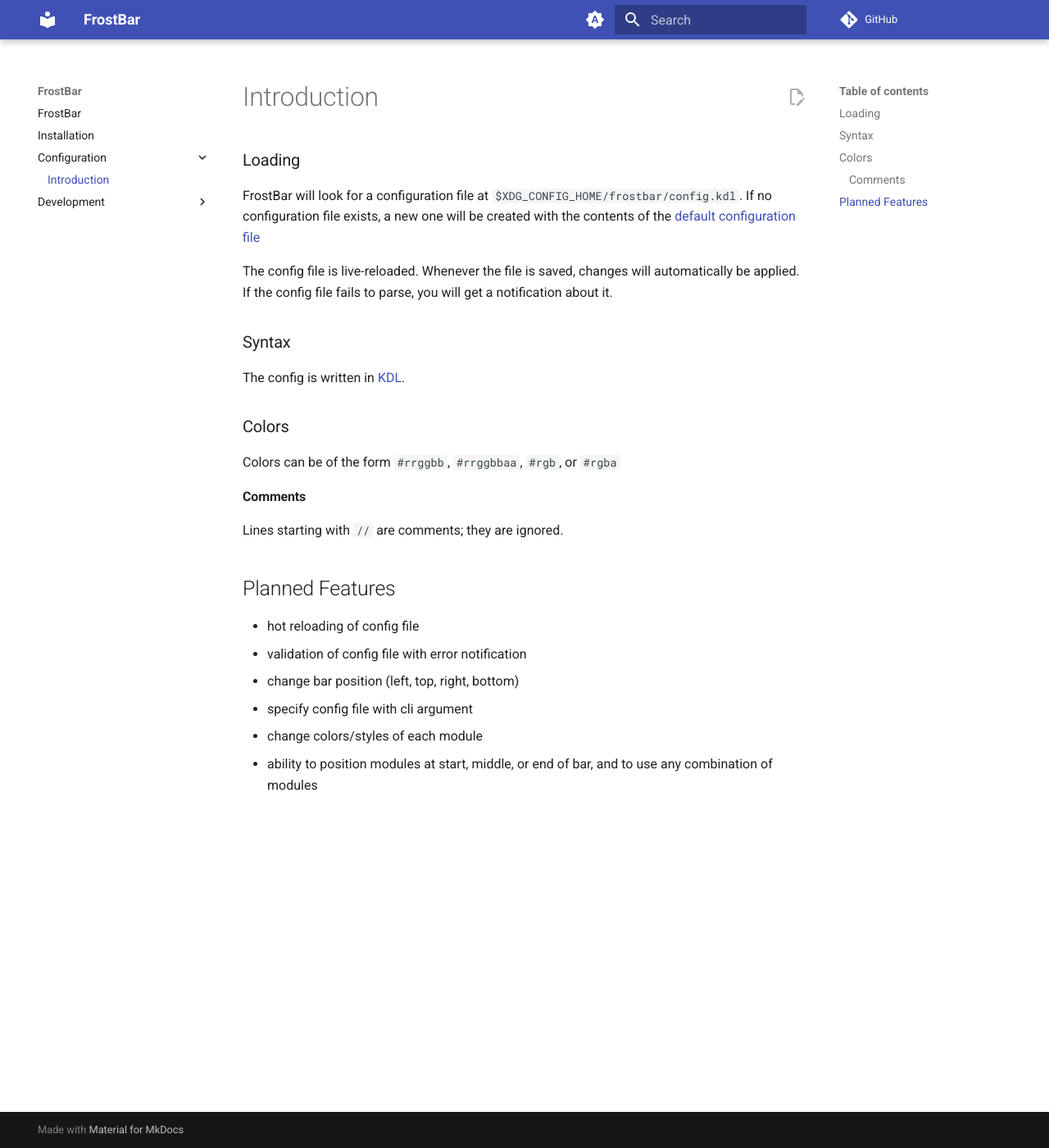
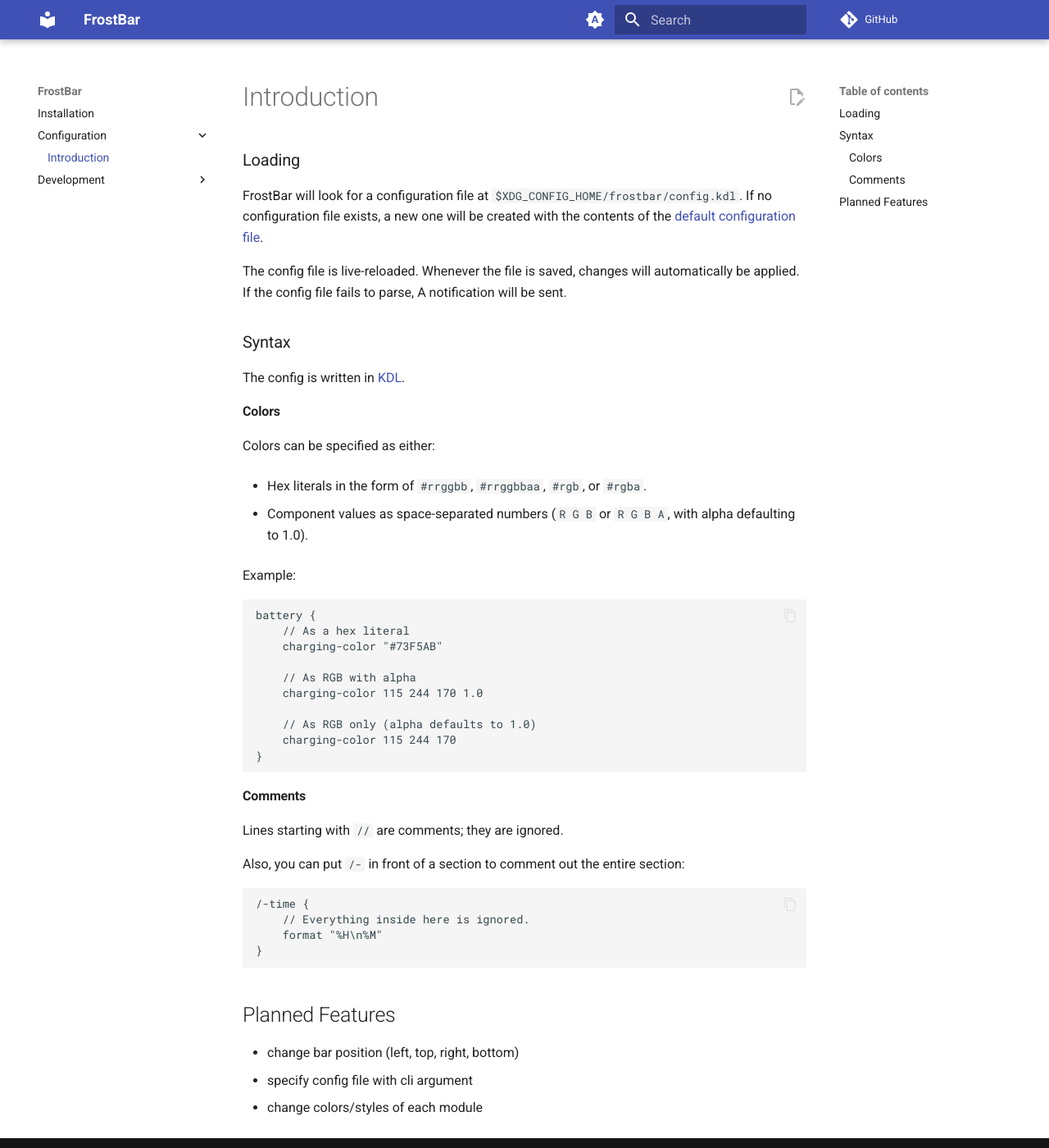
Before and after one commit to Ind-E/FrostBar, an MkDocs documentation site: the page built from docs/wiki/Configuration/Introduction.md, in a window 1280 px wide and 1400 px high. Shown: the whole window at 82% size. Built offline with MkDocs 1.6.1 and Material for MkDocs 9.7.7, drawn with Linux system fonts in a browser that asks for light colours; comment, search, counter and statistics services are not loaded.

Commit message:
kdl highlighting in docs, finish colors in config

````diff
--- a/docs/mkdocs.yml
+++ b/docs/mkdocs.yml
@@ -4,6 +4,7 @@
 repo_url: https://github.com/Ind-E/FrostBar
 edit_uri: edit/main/docs/wiki/
 
+strict: true
 
 theme:
   name: material
@@ -30,5 +31,21 @@
       toggle:
         icon: material/brightness-4
         name: Switch to system preference
-  plugins:
-    - search
+
+markdown_extensions:
+  - pymdownx.highlight:
+      anchor_linenums: true
+      line_spans: __span
+      pygments_lang_class: true
+  - pymdownx.inlinehilite
+  - pymdownx.snippets
+  - pymdownx.superfences
+  - pymdownx.magiclink
+  - toc:
+      permalink: '#'
+
+plugins:
+  - search
+
+not_in_nav:
+  index.md
--- a/docs/wiki/Configuration/Introduction.md
+++ b/docs/wiki/Configuration/Introduction.md
@@ -5,31 +5,55 @@
 FrostBar will look for a configuration file at
 `$XDG_CONFIG_HOME/frostbar/config.kdl`. If no configuration file exists, a new
 one will be created with the contents of the [default configuration
-file](https://github.com/Ind-E/FrostBar/blob/main/assets/default-config.kdl)
+file](https://github.com/Ind-E/FrostBar/blob/main/assets/default-config.kdl).
 
 The config file is live-reloaded. Whenever the file is saved, changes will
-automatically be applied. If the config file fails to parse, you will get a
-notification about it.
+automatically be applied. If the config file fails to parse, A notification
+will be sent.
 
 ### Syntax
 
 The config is written in [KDL](https://kdl.dev).
 
-### Colors
+#### Colors
 
-Colors can be of the form `#rrggbb`, `#rrggbbaa`, `#rgb`, or `#rgba`
+Colors can be specified as either:
+
+- Hex literals in the form of `#rrggbb`, `#rrggbbaa`, `#rgb`, or `#rgba`.
+
+- Component values as space-separated numbers (`R G B` or `R G B A`, with alpha
+defaulting to 1.0).
+
+Example:
+
+```kdl
+battery {
+    // As a hex literal
+    charging-color "#73F5AB"
+
+    // As RGB with alpha
+    charging-color 115 244 170 1.0
+
+    // As RGB only (alpha defaults to 1.0)
+    charging-color 115 244 170
+}
+```
 
 #### Comments
 
 Lines starting with `//` are comments; they are ignored.
 
 
+Also, you can put `/-` in front of a section to comment out the entire section:
 
+```kdl
+/-time {
+    // Everything inside here is ignored.
+    format "%H\n%M"
+}
+```
 
 ## Planned Features
-- hot reloading of config file
-- validation of config file with error notification
 - change bar position (left, top, right, bottom)
 - specify config file with cli argument
 - change colors/styles of each module
-- ability to position modules at start, middle, or end of bar, and to use any combination of modules
--- a/docs/wiki/index.md
+++ b/docs/wiki/index.md
@@ -1 +1 @@
-# FrostBar
+# About
````
Also changed, not shown: docs/pyproject.toml (+6 -2 lines), 3 other files.
